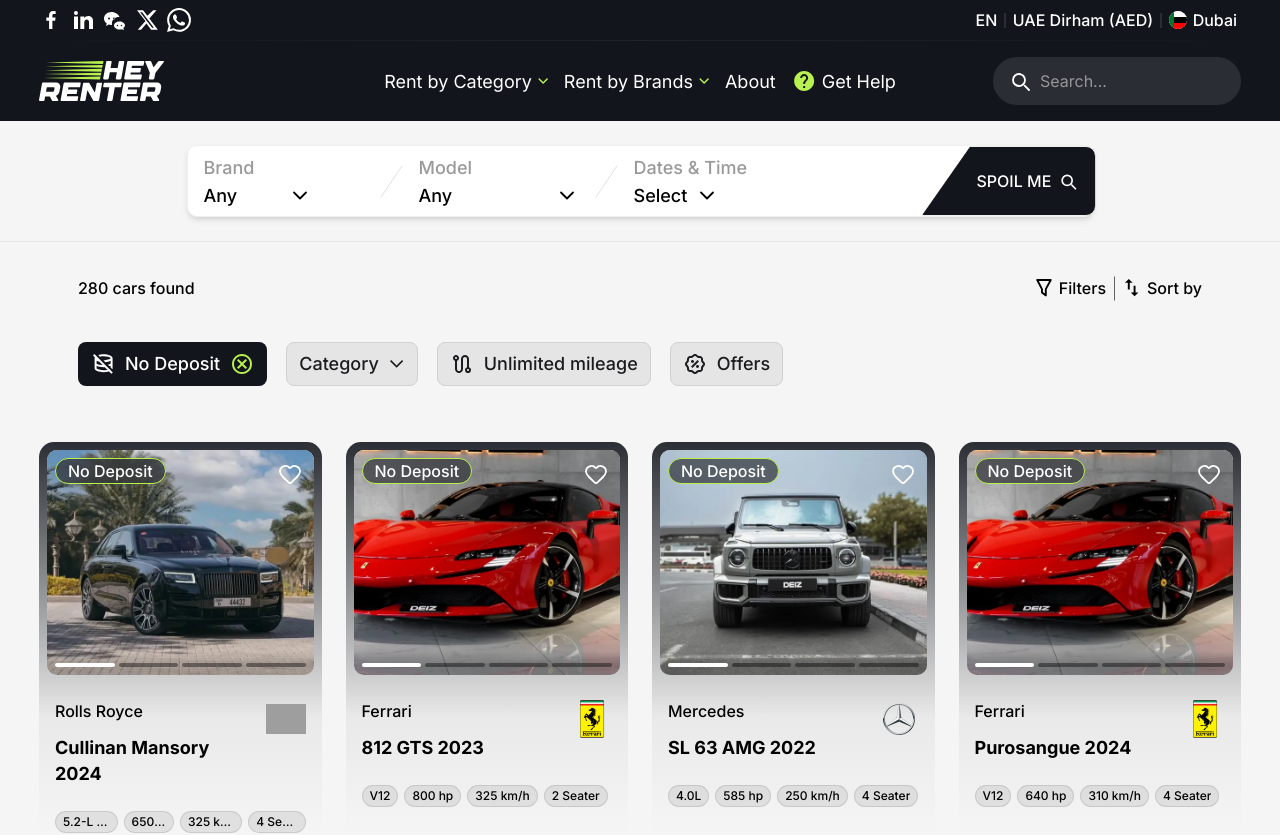
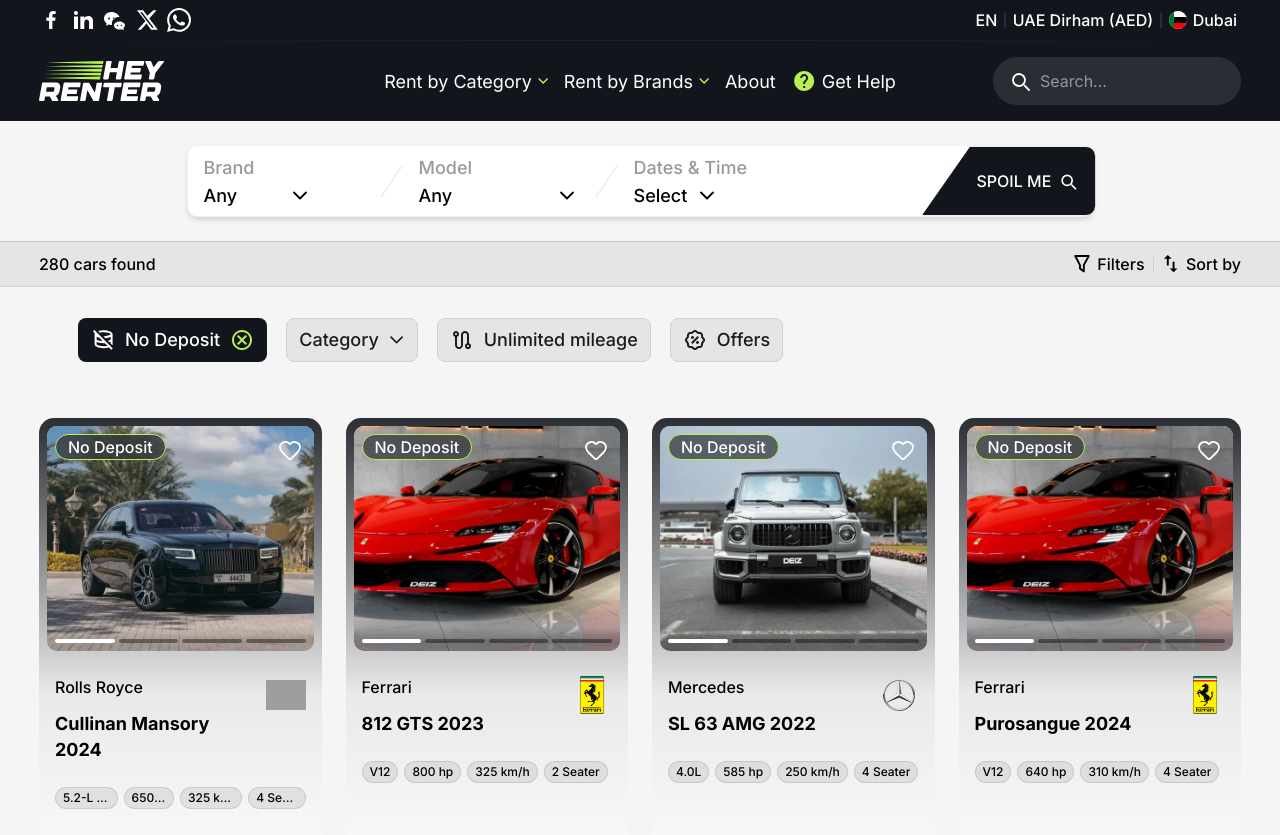
Before and after one commit to tarak6984/hey-renter, a Next.js app: page /listings in a window 1280 px wide. Shown: the top 835 px of the page. Built offline with nearby package versions, Linux system fonts and the light colour scheme; grey boxes are pictures that could not be loaded; a web font is replaced by a local one.

Commit message:
fix: align listings result bar with figma

```diff
--- a/app/components/listings/FilterBar.tsx
+++ b/app/components/listings/FilterBar.tsx
@@ -27,7 +27,8 @@
 
   return (
     <div className="flex flex-col">
-      <div className="flex min-h-11 flex-col gap-4 px-0 sm:flex-row sm:items-center sm:justify-between xl:px-[39px]">
+      <div className="flex min-h-11 flex-col gap-4 py-2 md:relative md:left-1/2 md:right-1/2 md:ml-[-50vw] md:mr-[-50vw] md:h-11 md:w-screen md:flex-row md:items-center md:justify-center md:bg-[#E5E5E5] md:py-0 md:shadow-[0_1px_0_rgba(0,0,0,0.15),0_-1px_0_rgba(0,0,0,0.15)]">
+        <div className="flex w-full flex-col gap-4 px-0 md:h-11 md:flex-row md:items-center md:justify-between md:px-[39px]">
           <p
             className="text-black"
             style={{
@@ -39,9 +40,9 @@
             {total} cars found
           </p>
 
-        <div className="flex items-center gap-2 self-start sm:self-auto">
+          <div className="flex h-6 items-center gap-2 self-start md:self-auto">
             <button
-            className="flex items-center gap-1.5 text-black transition-opacity hover:opacity-70"
+              className="flex h-6 items-center gap-1.5 text-black transition-opacity hover:opacity-70"
               style={{ fontSize: 16, fontWeight: 500, lineHeight: '24px' }}
             >
               <FunnelIcon />
@@ -49,16 +50,16 @@
             </button>
             <span
               aria-hidden="true"
-            className="block h-6 w-px bg-black/60"
-            style={{ transform: 'translateY(0.5px)' }}
+              className="block h-[15px] w-[1.5px] bg-black/10"
             />
             <button
-            className="flex items-center gap-1.5 text-black transition-opacity hover:opacity-70"
+              className="flex h-6 items-center gap-1.5 text-black transition-opacity hover:opacity-70"
               style={{ fontSize: 16, fontWeight: 500, lineHeight: '24px' }}
             >
               <SortIcon />
               Sort by
             </button>
+          </div>
         </div>
       </div>
 
--- a/app/listings/page.tsx
+++ b/app/listings/page.tsx
@@ -89,8 +89,8 @@
         </div>
       </div>
 
-      <section className="mx-auto flex w-full max-w-[1440px] flex-col items-center px-4 py-6 sm:px-6 md:px-[39px]">
-        <div className="w-full max-w-[1344px]">
+      <section className="mx-auto flex w-full max-w-[1440px] flex-col items-center px-4 pb-6 sm:px-6 md:px-[39px]">
+        <div className="w-full">
           <FilterBar total={280} />
 
           {allCars.length === 0 ? (
```
Lines whose indentation alone changed are shown as unchanged.
